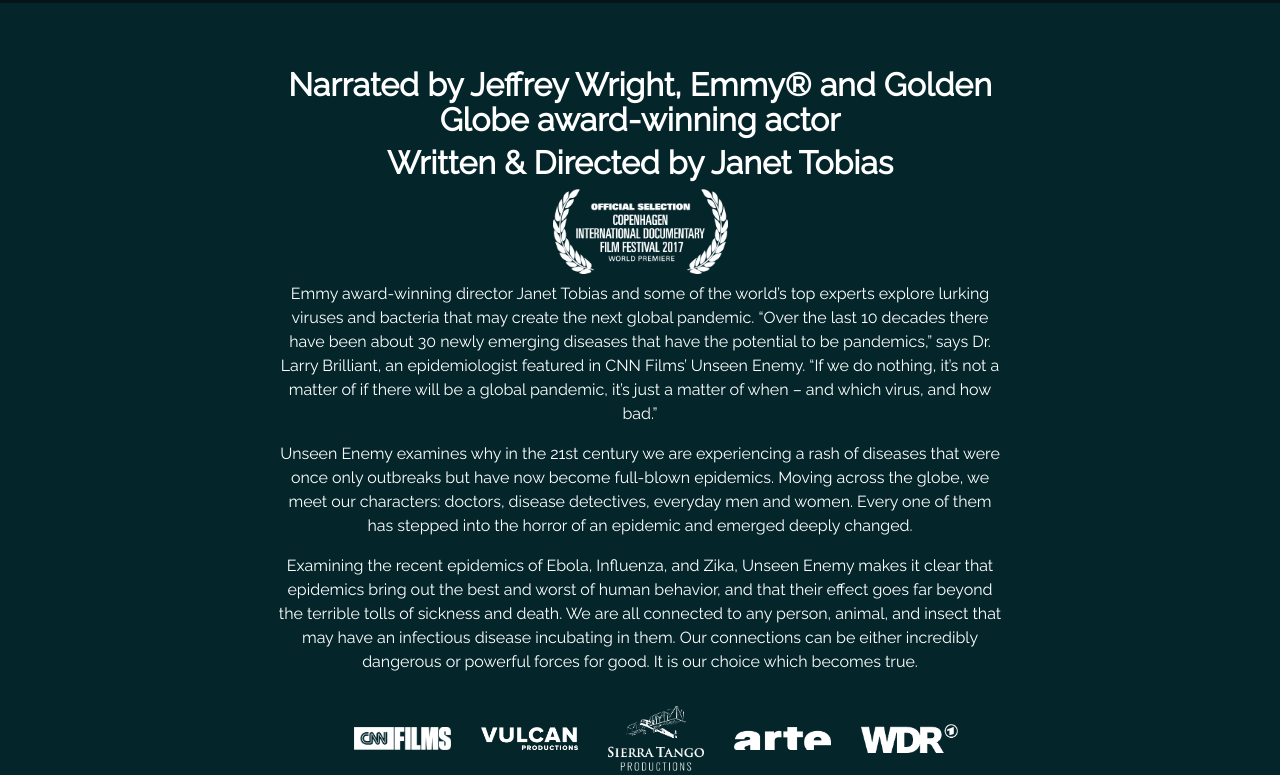
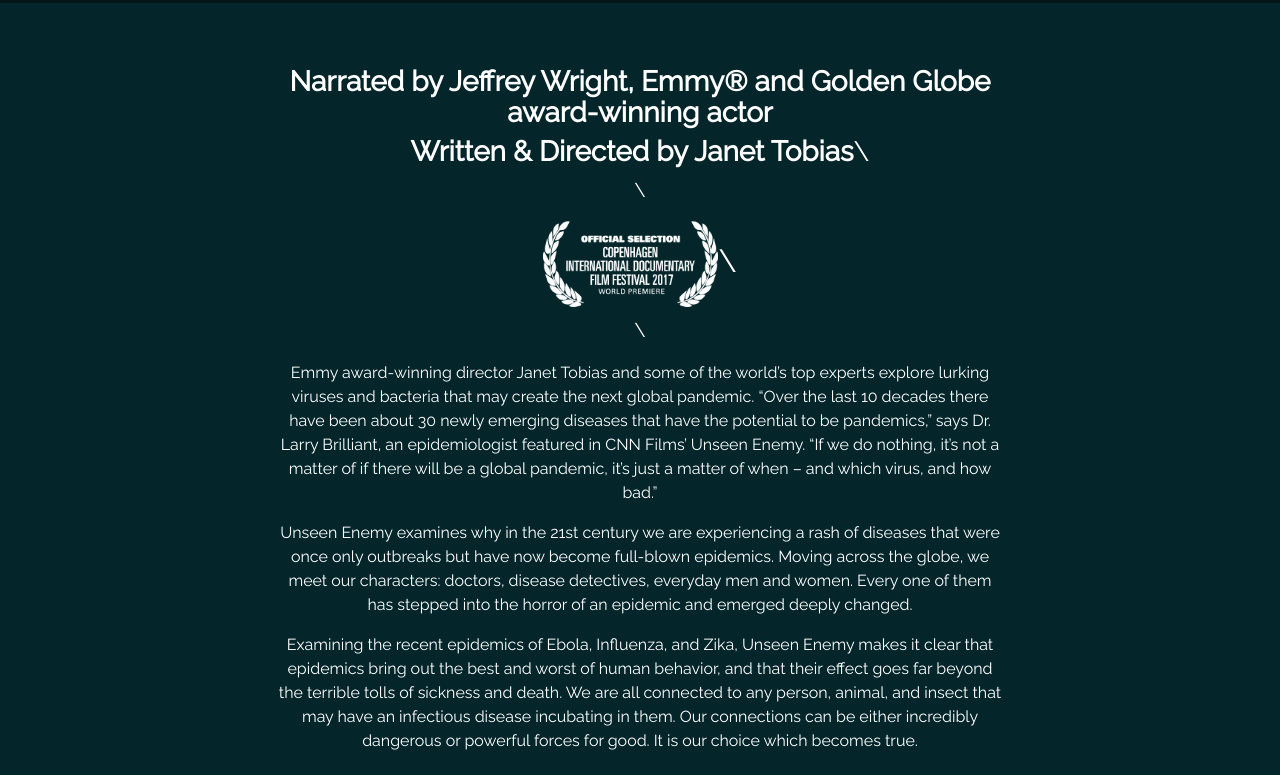
Before and after one commit to caseyg/takesallofus, a Jekyll site: the page built from index.md, in a window 1280 px wide and 900 px high, scrolled down 622 px, cut to the strip 125-900 px from the top of the window. Built offline with Jekyll 4.4.1, drawn with Linux system fonts in a browser that asks for light colours; nearby versions of some CDN libraries; comment, search, counter and statistics services are not loaded.

Commit message:
Updated Index

```diff
--- a/index.md
+++ b/index.md
@@ -3,12 +3,14 @@
 position: 0
 film:
   title: Unseen Enemy
-  description: |-
-    ## **Narrated by Jeffrey Wright, Emmy® and Golden Globe award-winning actor**
+  description: |
+    ### **Narrated by Jeffrey Wright, Emmy® and Golden Globe award-winning actor**
 
-    ## **Written & Directed by Janet Tobias**
+    ### **Written & Directed by Janet Tobias**\
+    \
 
-    ## ![Official Selection: Copenhagen Film Festival](/uploads/copenhagenfilmfestival.png)
+    ## ![Official Selection: Copenhagen Film Festival](/uploads/copenhagenfilmfestival.png)\
+    \
   trailer-youtube-id: zsB1sYSHEAM
 broadcastevents:
   description: |-
```
